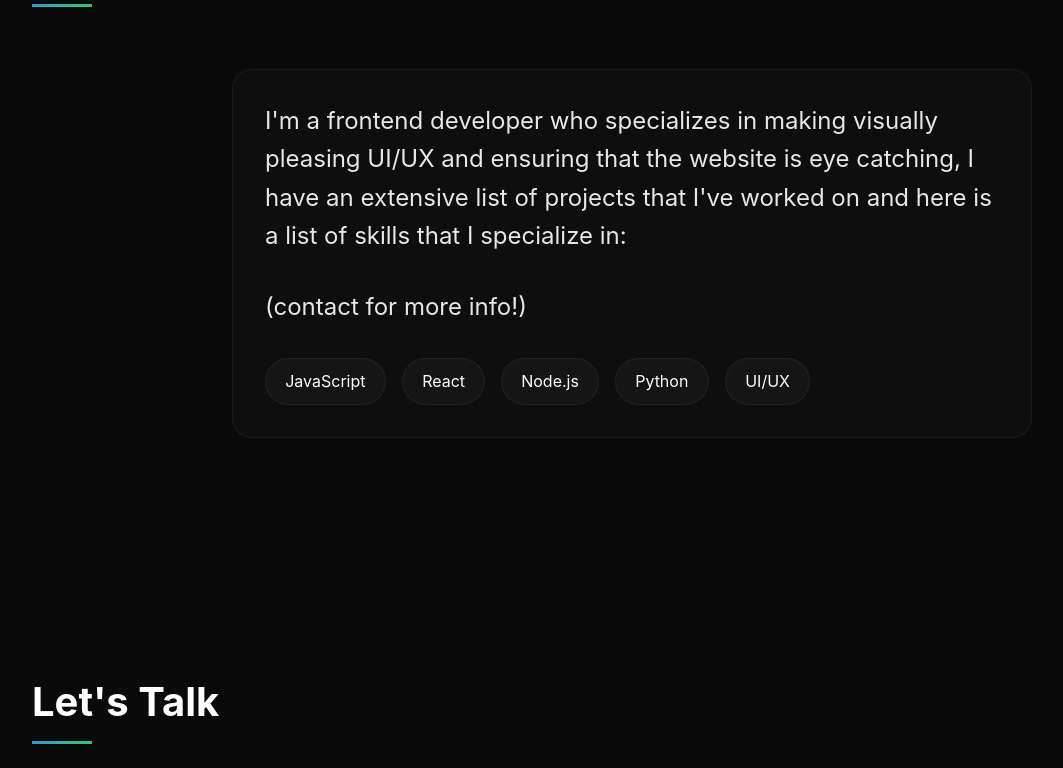
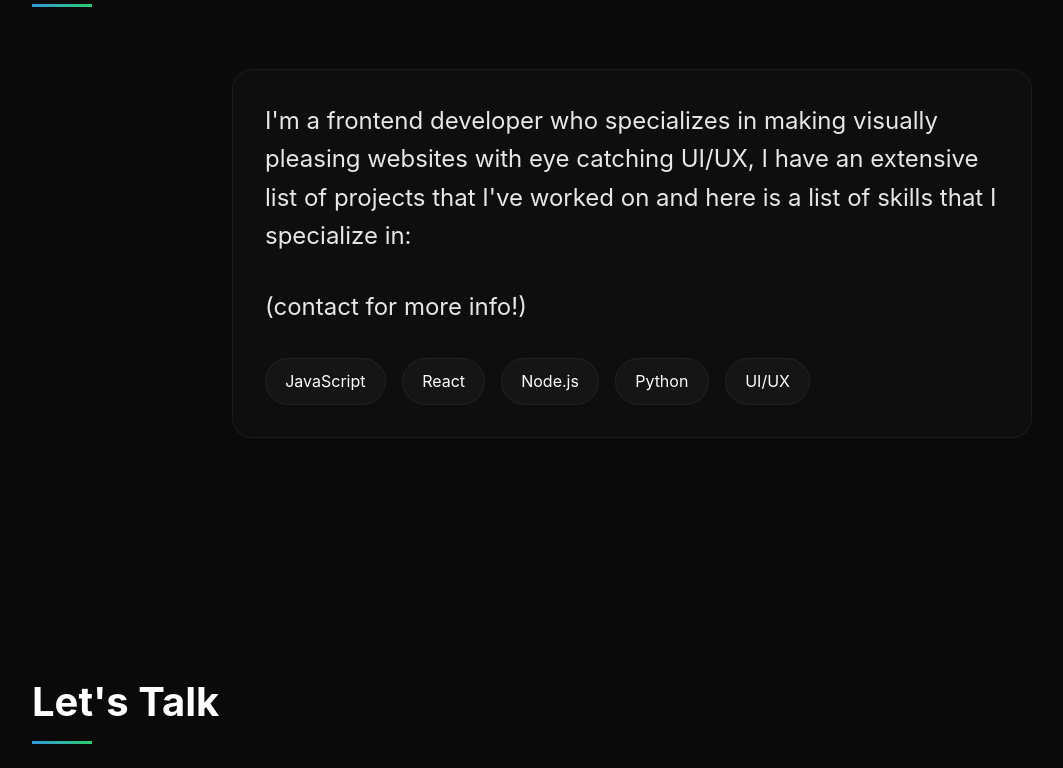
Before and after one commit to mvst4f4/personal-site, a plain HTML site: page index.html in a window 1280 px wide. Shown: the part 943-1711 px from the top of the page, without its empty margins (8-1071 px from the left). Drawn offline with Linux system fonts and the light colour scheme.

Commit message:
Update index.html

```diff
--- a/index.html
+++ b/index.html
@@ -461,7 +461,7 @@
         <h2 class="section-title">About Me</h2>
         <div class="about-container">
             <div class="about-text">
-                <p class="about-paragraph">I'm a frontend developer who specializes in making visually pleasing UI/UX and ensuring that the website is eye catching, I have an extensive list of projects that I've worked on and here is a list of skills that I specialize in:</p>
+                <p class="about-paragraph">I'm a frontend developer who specializes in making visually pleasing websites with eye catching UI/UX, I have an extensive list of projects that I've worked on and here is a list of skills that I specialize in:</p>
                 <p class="about-paragraph"> (contact for more info!)</p>
                 <div class="tech-stack">
                     <span class="tech-item">JavaScript</span>
```
